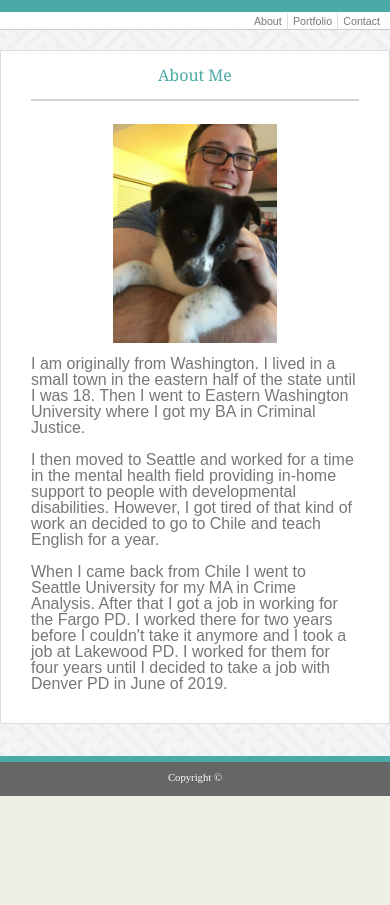
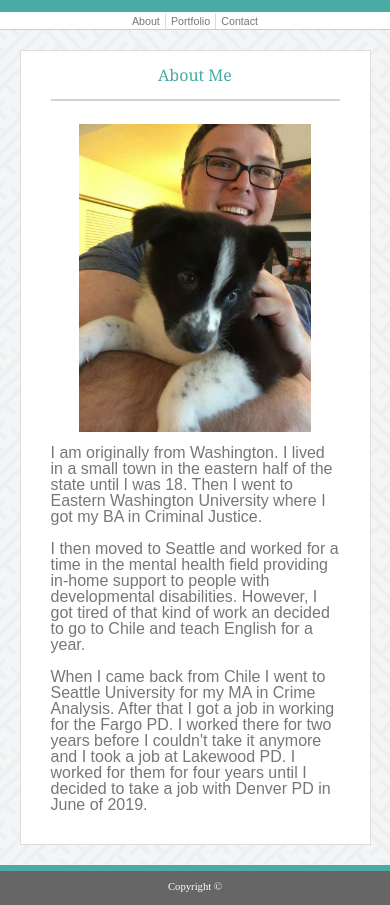
Before and after one commit to levgir/Responsive-Portfolio, a plain HTML site: page index.html in a window 390 px wide. Shown: the part 48-953 px from the top of the page. Before the commit the page ends 844 px from the top, so only its background shows below. Drawn offline with Linux system fonts and the light colour scheme.

Commit message:
did responsive design requirements for 640px

```diff
--- a/assets/css/style.css
+++ b/assets/css/style.css
@@ -10,7 +10,7 @@ html {
 body {
     background-color: #efeee7;
     margin: 0px 0px 40px 0px;
-    padding: 0;
+    padding: 0px 0px 20px 0px;
     top: 0;
     height: 100%;
     background-image: url(../images/interlaced.png);
@@ -205,6 +205,7 @@ form {
 input {
     width: 100%;
     color: #777777;
+    margin-bottom: 10px;
 }
 
 #input-message {
@@ -214,37 +215,54 @@ input {
     font-family: Arial, Helvetica, sans-serif;
 }
 
+#contact-button {
+    color: white;
+    background-color: lightseagreen;
+    padding: 5px 15px 5px 15px;
+}
+
 @media only screen and (max-width: 832px) {
+
+
+}
+
+@media only screen and (max-width: 640px) {
+
+    [class*="col-"] {
+        width: 90%;
+    }
+
+    .section-headers {
+        padding: 0;
+    }
+
     .page-headers {
-      width: 100%;
+        width: 100%;
     }
 
     .nav-bar-link {
         font-size: 8pt;
     }
 
-    [class*="col-"] {
+    nav {
+        line-height: 16px;
+        width: 100%;
+        text-align: center;
+    }
+
+    .header-container {
         width: 100%;
     }
 
-    nav {
-        line-height: 16px;
-        margin-right: 10px;
-    }
-
-}
-
-@media only screen and (max-width: 410px) {
-
-    .section-headers {
-        padding: 0;
+    .footerContainer {
+        width: 100%;
     }
 
     /* This is the section for the about me specific css media queries  */
     #bio-image {
         float: none;
         margin: 0px 0px 10px 0px;
-        max-width: 50%;
+        max-width: 80%;
         height: auto;
     }
 
@@ -252,8 +270,14 @@ input {
         text-align: center;
     }
 
+    #bio-photo-div {
+        margin: 0;
+        width: 100%;
+    }
+
     #personal-history {
         text-align: left;
+        width: 100%;
     }
 
     /* This is the section for the portfolio specific css media queries*/
@@ -288,4 +312,8 @@ input {
     #portfolio {
         text-align: center;
     }
+
+    #contactSectionHeader {
+        padding-left: 30px;
+    }
 }
--- a/index.html
+++ b/index.html
@@ -52,7 +52,7 @@
     </div>
 
     <div class="row">
-        <footer class="col-12"><br><p>Copyright ©</p></footer>
+        <footer class="col-12 footerContainer"><br><p>Copyright ©</p></footer>
     </div>
 
 </body>
```
Also changed, not shown: contact.html (+2 -2 lines), portfolio.html (+2 -2 lines).
